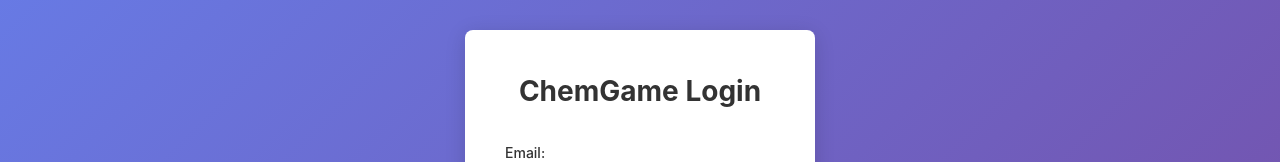
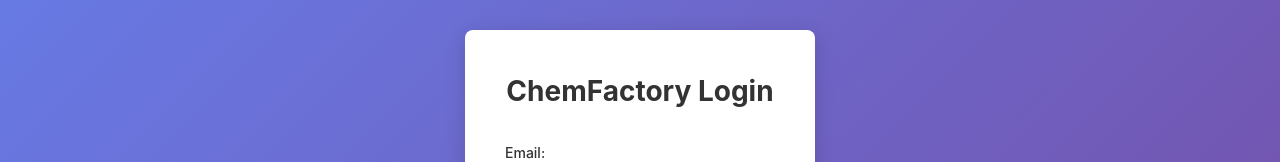
Before and after one commit to ssVyz/chemgame_vite_react_v1, a React (Vite) app: page /login in a window 1280 px wide. Shown: the part 172-334 px from the top of the page. Built offline with nearby package versions, Linux system fonts and the light colour scheme.

Commit message:
rename chemfactory

```diff
--- a/index.html
+++ b/index.html
@@ -4,7 +4,7 @@
     <meta charset="UTF-8" />
     <link rel="icon" type="image/svg+xml" href="/vite.svg" />
     <meta name="viewport" content="width=device-width, initial-scale=1.0" />
-    <title>GardenWorld Client</title>
+    <title>ChemFactory Client</title>
   </head>
   <body>
     <div id="root"></div>
--- a/src/components/Layout.tsx
+++ b/src/components/Layout.tsx
@@ -14,7 +14,7 @@ export function Layout() {
     <div className="app-layout">
       <header className="app-header">
         <div className="header-left">
-          <h1>ChemGame Client</h1>
+          <h1>ChemFactory Client</h1>
         </div>
         <nav className="header-nav">
           <NavLink to="/dashboard" className={({ isActive }) => isActive ? 'active' : ''}>
--- a/src/pages/LoginPage.tsx
+++ b/src/pages/LoginPage.tsx
@@ -35,7 +35,7 @@ export function LoginPage() {
   return (
     <div className="login-container">
       <div className="login-box">
-        <h1>ChemGame Login</h1>
+        <h1>ChemFactory Login</h1>
         <form onSubmit={handleSubmit}>
           <div className="form-group">
             <label htmlFor="email">Email:</label>
```
